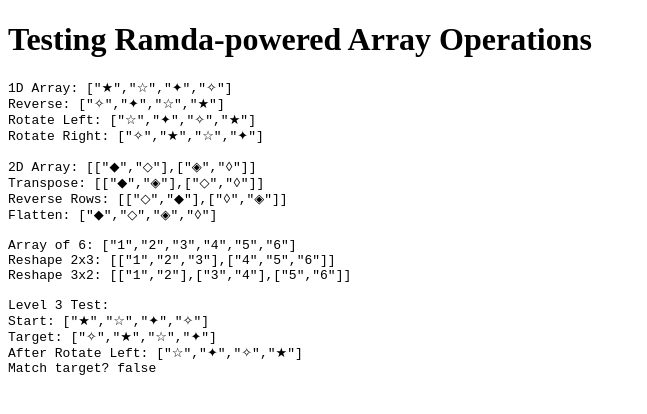
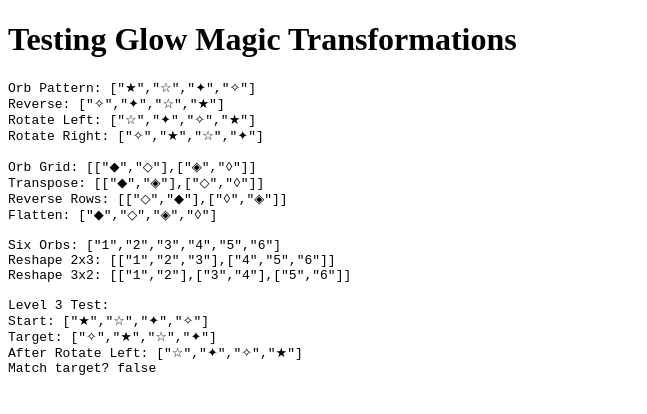
Before and after one commit to mathisto/Glowmancer, a website: page test-operations.html in a window 1280 px wide. Shown: the whole page, without its empty margins (0-647 px from the left). Drawn offline with nearby package versions, Linux system fonts and the light colour scheme.

Commit message:
Update HTML pages with Glowmancer branding

```diff
--- a/test-operations.html
+++ b/test-operations.html
@@ -1,36 +1,36 @@
 <!DOCTYPE html>
 <html>
 <head>
-    <title>Test Array Operations</title>
+    <title>Test Glow Transformations</title>
     <script src="node_modules/ramda/dist/ramda.min.js"></script>
     <script src="js/core/ArrayOperations.js"></script>
 </head>
 <body>
-    <h1>Testing Ramda-powered Array Operations</h1>
+    <h1>Testing Glow Magic Transformations</h1>
     <pre id="output"></pre>
     <script>
         const output = document.getElementById('output');
         let results = [];
 
-        // Test 1D array operations
+        // Test single row of orbs
         const arr1D = ['★', '☆', '✦', '✧'];
-        results.push('1D Array: ' + JSON.stringify(arr1D));
+        results.push('Orb Pattern: ' + JSON.stringify(arr1D));
         results.push('Reverse: ' + JSON.stringify(ArrayOperations.reverse(arr1D)));
         results.push('Rotate Left: ' + JSON.stringify(ArrayOperations.rotateLeft(arr1D)));
         results.push('Rotate Right: ' + JSON.stringify(ArrayOperations.rotateRight(arr1D)));
         results.push('');
 
-        // Test 2D array operations
+        // Test grid of orbs
         const arr2D = [['◆', '◇'], ['◈', '◊']];
-        results.push('2D Array: ' + JSON.stringify(arr2D));
+        results.push('Orb Grid: ' + JSON.stringify(arr2D));
         results.push('Transpose: ' + JSON.stringify(ArrayOperations.transpose(arr2D)));
         results.push('Reverse Rows: ' + JSON.stringify(ArrayOperations.reverseRows(arr2D)));
         results.push('Flatten: ' + JSON.stringify(ArrayOperations.flatten(arr2D)));
         results.push('');
 
-        // Test reshape operations
+        // Test reshape spells
         const arr6 = ['1', '2', '3', '4', '5', '6'];
-        results.push('Array of 6: ' + JSON.stringify(arr6));
+        results.push('Six Orbs: ' + JSON.stringify(arr6));
         results.push('Reshape 2x3: ' + JSON.stringify(ArrayOperations.reshape2x3(arr6)));
         results.push('Reshape 3x2: ' + JSON.stringify(ArrayOperations.reshape3x2(arr6)));
         results.push('');
```
Also changed, not shown: index.html (+2 -2 lines).
